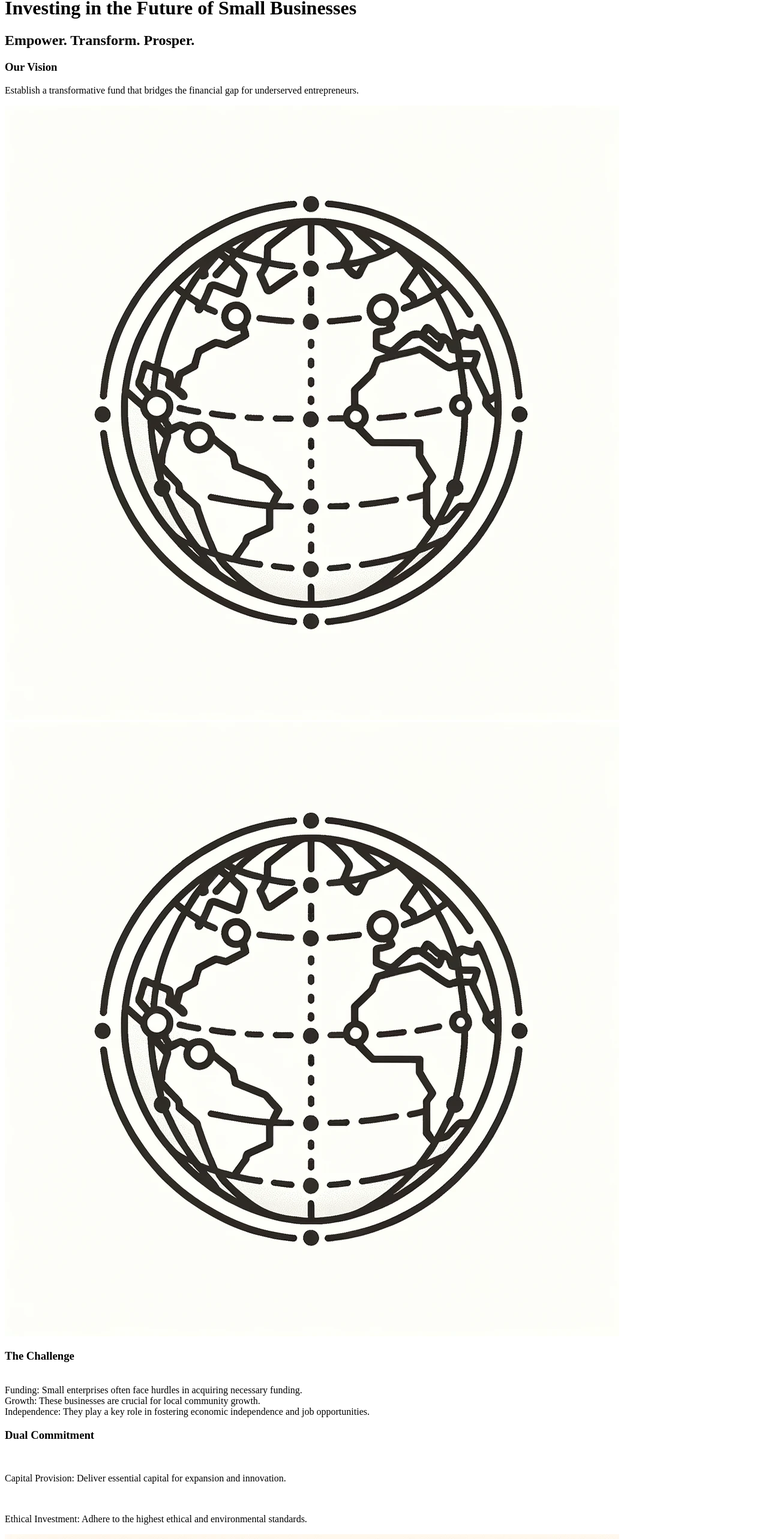
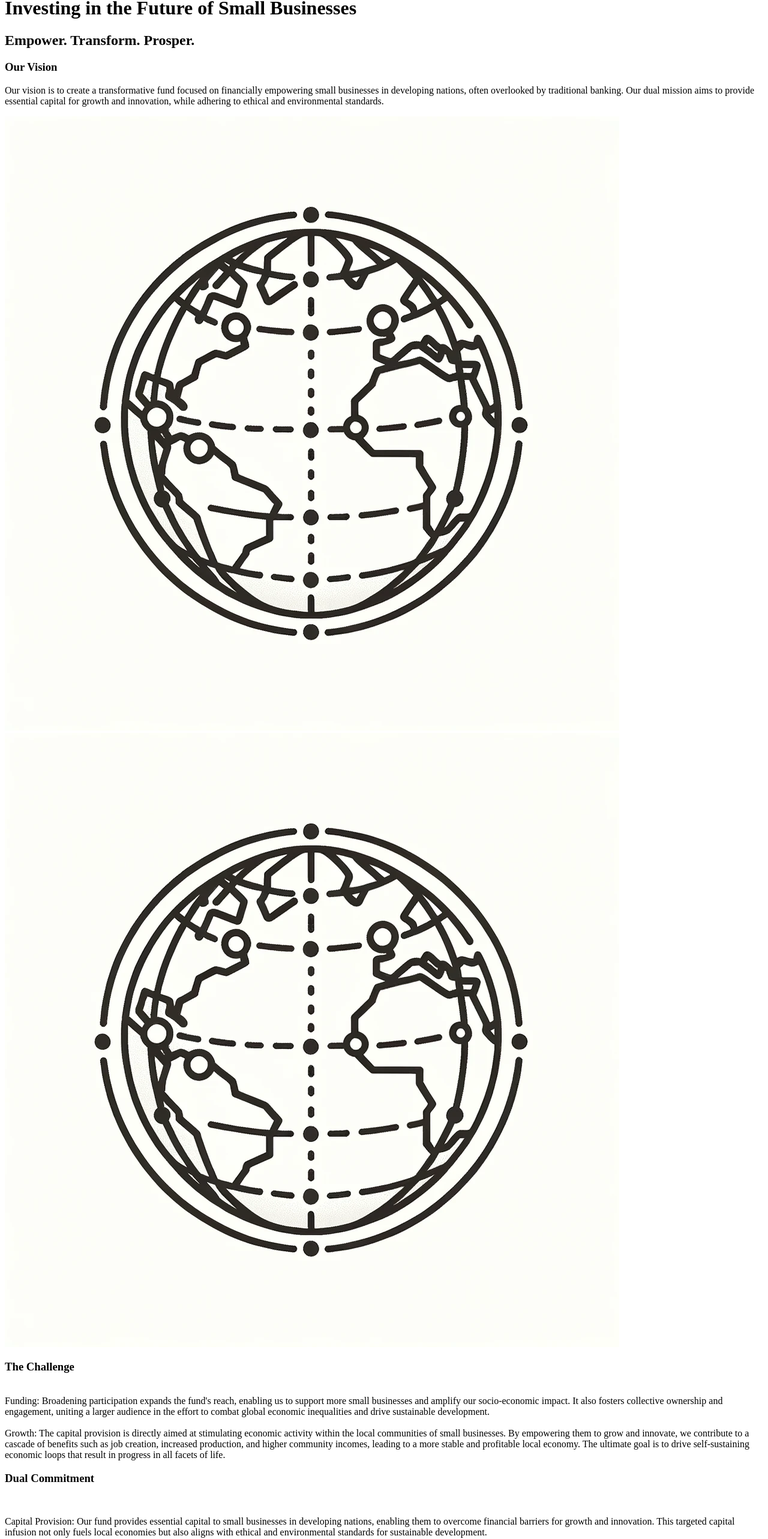
Before and after one commit to METIS-investment/web-app, a Next.js app: page /philosophy in a window 1280 px wide. Shown: the part 26-2592 px from the top of the page at 60% size. Built offline with nearby package versions, Linux system fonts and the light colour scheme.

Commit message:
fix text on phil page

```diff
--- a/src/pages/philosophy.tsx
+++ b/src/pages/philosophy.tsx
@@ -7,7 +7,7 @@ function Philosophy() {
             <div className="flex justify-between items-center">
                 <div>
                     <h3 className="font-bold text-2xl">Our Vision</h3>
-                    <p>Establish a transformative fund that bridges the financial gap for underserved entrepreneurs.</p>
+                    <p>Our vision is to create a transformative fund focused on financially empowering small businesses in developing nations, often overlooked by traditional banking. Our dual mission aims to provide essential capital for growth and innovation, while adhering to ethical and environmental standards.</p>
                 </div>
                 <img src="/globe.png" className="w-72"/>
             </div>
@@ -15,31 +15,21 @@ function Philosophy() {
                 <img src="/globe.png" className="w-72"/>
                 <div>
                     <h3 className="font-bold text-2xl">The Challenge</h3><br/>
-                    <a><a className="font-bold">Funding</a>: Small enterprises often face hurdles in acquiring necessary funding.</a><br/>
-                    <a><a className="font-bold">Growth</a>: These businesses are crucial for local community growth.</a><br/>
-                    <a><a className="font-bold">Independence</a>: They play a key role in fostering economic independence and job opportunities.</a>
+                    <a><a className="font-bold">Funding</a>: Broadening participation expands the fund's reach, enabling us to support more small businesses and amplify our socio-economic impact. It also fosters collective ownership and engagement, uniting a larger audience in the effort to combat global economic inequalities and drive sustainable development.</a><br/><br/>
+                    <a><a className="font-bold">Growth</a>: The capital provision is directly aimed at stimulating economic activity within the local communities of small businesses. By empowering them to grow and innovate, we contribute to a cascade of benefits such as job creation, increased production, and higher community incomes, leading to a more stable and profitable local economy. The ultimate goal is to drive self-sustaining economic loops that result in progress in all facets of life.</a><br/>
                 </div>
             </div>
             <div className="flex justify-between items-center">
                 <div>
                     <h3 className="font-bold text-2xl">Dual Commitment</h3><br/>
-                    <p><a className="font-bold">Capital Provision</a>: Deliver essential capital for expansion and innovation.</p><br/>
-                    <p><a className="font-bold">Ethical Investment</a>: Adhere to the highest ethical and environmental standards.</p>
+                    <p><a className="font-bold">Capital Provision</a>: Our fund provides essential capital to small businesses in developing nations, enabling them to overcome financial barriers for growth and innovation. This targeted capital infusion not only fuels local economies but also aligns with ethical and environmental standards for sustainable development.</p><br/>
+                    <p><a className="font-bold">Ethical Investment</a>: Investing in our fund enables economic growth, social progress, and addresses global inequalities. Join us to make a lasting impact, one investment at a time.</p>
                 </div>
                 <img src="/scale.png" className="w-72"/>
             </div>
             <div className="flex justify-center">
                 <button className="bg-blue-400 p-4 rounded-md text-1xl">Join Us</button>
             </div>
-            <div className="text-center">
-                Introducing an innovative and impactful business concept that embodies both social responsibility and financial empowerment: Our vision is to establish a transformative fund that seeks to invest in the future of small businesses in developing nations, businesses too often overlooked by traditional banking institutions.
-                In today's interconnected world, the global economy thrives on diversity and inclusivity. However, small enterprises in developing nations often face significant barriers in accessing the funding they need to grow and thrive. These businesses represent the backbone of their local communities, fostering economic independence, creating job opportunities, and driving sustainable development.
-                Our mission is clear and inspiring: to bridge the financial gap and provide these underserved entrepreneurs with the financial resources they require to unlock their full potential. We firmly believe that every business, regardless of size or location, should have the chance to flourish.
-                Our fund is guided by a dual commitment. Firstly, we aim to provide small businesses in developing nations with the essential capital they need to expand, innovate, and become self-sustaining. This, in turn, fuels local economic growth and social progress.
-                Secondly, we are dedicated to ensuring that our investments adhere to the highest ethical and environmental standards. We believe that responsible investment is not only an obligation but a pathway to a more sustainable and inclusive global economy.
-                By investing in our fund, you are joining a movement that transcends borders and empowers communities. You are enabling entrepreneurs to transform their aspirations into reality, enabling their families and communities to thrive, and playing a vital role in addressing global economic inequalities.
-                Together, we can create a brighter future where the potential of small businesses in developing nations is realized, prosperity is shared, and economic disparities are diminished. Join us on this journey to make a lasting impact, one investment at a time.
-            </div>
       </div>
     );
 }
```
